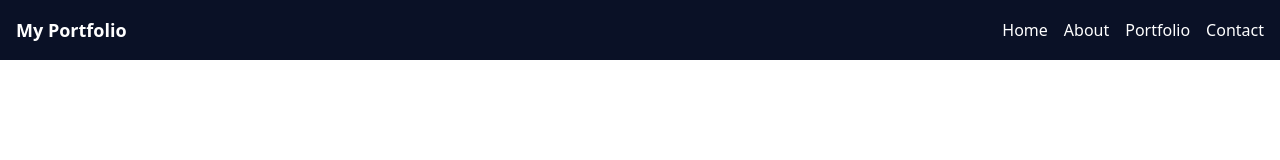
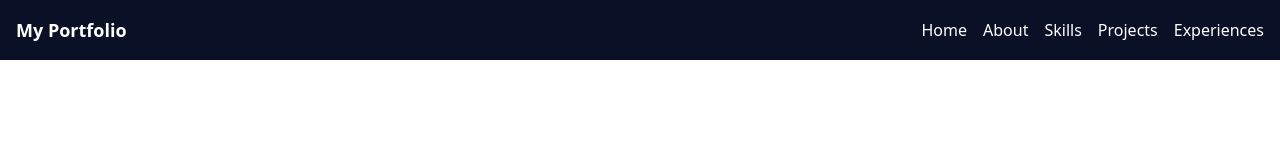
Before and after one commit to sankassio99/portifolio-2023, a Vue app: page / in a window 1280 px wide. Shown: the top 160 px of the page. Built offline with nearby package versions, Linux system fonts and the light colour scheme.

Commit message:
navigation bar links

```diff
--- a/src/components/AboutMePage.vue
+++ b/src/components/AboutMePage.vue
@@ -1,5 +1,5 @@
 <template>
-    <div class="h-auto my-20 md:my-0 flex items-center justify-center">
+    <div class="h-auto py-20 md:my-0 flex items-center justify-center" id="aboutMe">
         <div class="md:w-1/2 px-8 flex flex-col items-center justify-center">
             <h1 class="text-4xl font-bold mb-8">About me</h1>
             <p>
--- a/src/components/ExperiencesPage.vue
+++ b/src/components/ExperiencesPage.vue
@@ -1,5 +1,5 @@
 <template>
-    <div class="container mx-auto my-24 md:p-20 px-4">
+    <div id="experiences" class="container mx-auto my-24 md:p-20 px-4">
         <h1 class="text-4xl font-bold text-gray-800 mb-16">My Experiences</h1>
         <!-- Job entries -->
         <div class="md:flex space-y-6 md:space-y-0 md:space-x-8 justify-between items-center">
--- a/src/components/HomePage.vue
+++ b/src/components/HomePage.vue
@@ -1,5 +1,5 @@
 <template>
-    <div>
+    <div id="home">
         <div class="container mx-auto md:px-20 flex flex-col-reverse md:flex-row items-center gap-16 md:gap-20 justify-center h-screen ">
             <!-- Left side: Text content -->
             <div class="md:w-1/2 text-center md:text-left">
--- a/src/components/NavBar.vue
+++ b/src/components/NavBar.vue
@@ -7,10 +7,11 @@
 
                 <!-- Menu Items -->
                 <ul class="flex space-x-4">
-                    <li><a href="#" class="text-white hover:text-gray-400">Home</a></li>
-                    <li><a href="#" class="text-white hover:text-gray-400">About</a></li>
-                    <li><a href="#" class="text-white hover:text-gray-400">Portfolio</a></li>
-                    <li><a href="#" class="text-white hover:text-gray-400">Contact</a></li>
+                    <li><a href="#home" class="text-white hover:text-gray-400">Home</a></li>
+                    <li><a href="#aboutMe" class="text-white hover:text-gray-400">About</a></li>
+                    <li><a href="#skills" class="text-white hover:text-gray-400">Skills</a></li>
+                    <li><a href="#projects" class="text-white hover:text-gray-400">Projects</a></li>
+                    <li><a href="#experiences" class="text-white hover:text-gray-400">Experiences</a></li>
                 </ul>
             </div>
         </nav>
--- a/src/components/Projects.vue
+++ b/src/components/Projects.vue
@@ -1,5 +1,5 @@
 <template>
-    <div class="container mx-auto md:p-20">
+    <div id="projects" class="container mx-auto md:p-20">
         <h1 class="text-4xl font-bold text-center">My personal projects</h1>
 
         <div class="md:grid md:grid-cols-3 gap-4 mt-8 flex items-center flex-col">
--- a/src/components/SkillsPage.vue
+++ b/src/components/SkillsPage.vue
@@ -1,5 +1,5 @@
 <template>
-    <div class="flex justify-center py-20">
+    <div id="skills" class="flex justify-center py-20">
         <div class="container max-w-full mx-2  rounded-md flex flex-col items-center">
             <!-- Title and Description -->
             <h1 class="text-4xl text-slate-800 font-bold">My skills</h1>
--- a/src/style.css
+++ b/src/style.css
@@ -1,3 +1,9 @@
 @tailwind base;
 @tailwind components;
 @tailwind utilities;
+
+
+html {
+    scroll-behavior: smooth;
+    scroll-margin-top: 20px;
+}
```
